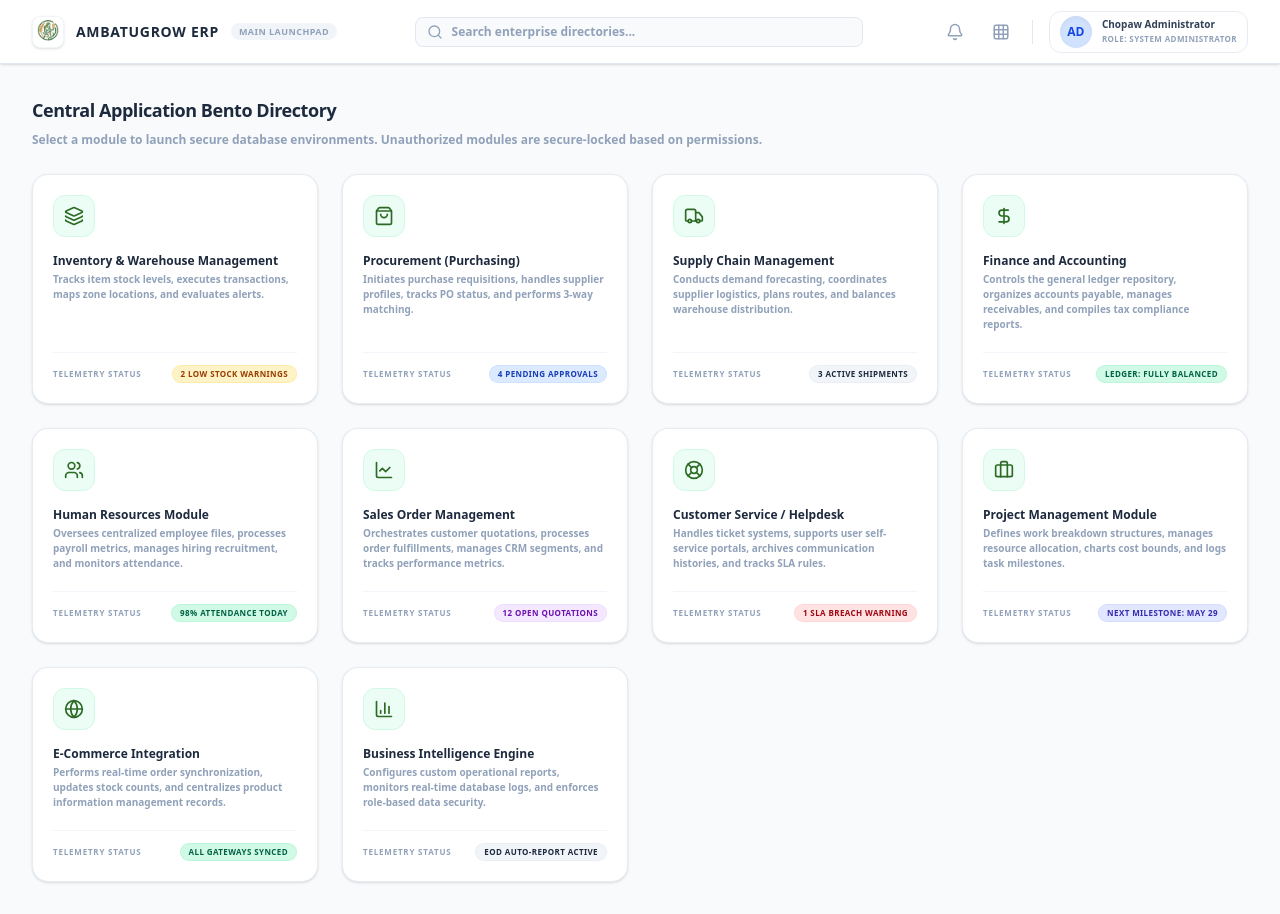
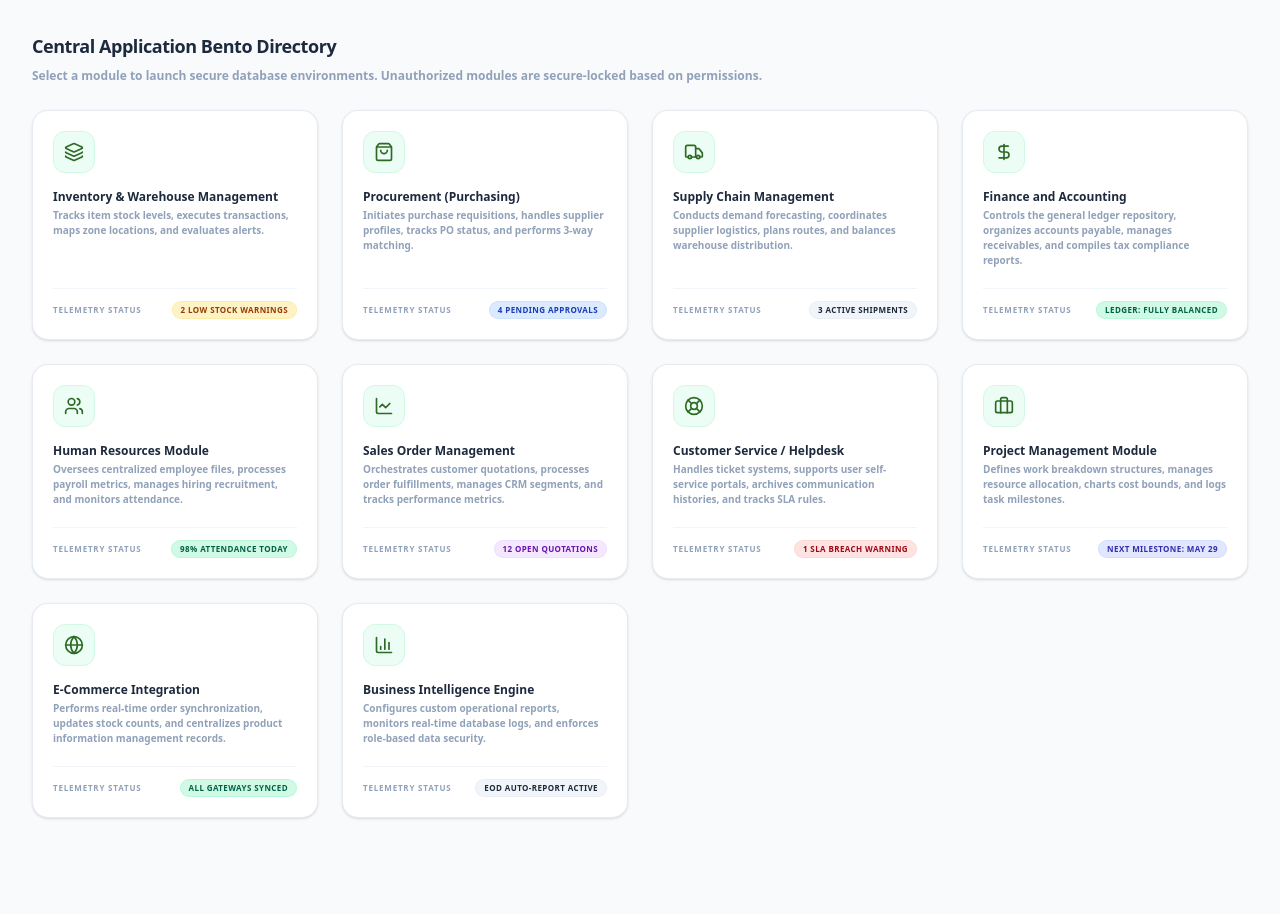
Before and after one commit to CardboardB0X/AmbatuGrow, a Next.js app: page / in a window 1280 px wide. Both pictures are taken after typing "Sample", "Sample123" into the empty fields and a click on the button "SIGN IN TO TERMINAL". After the commit the page ends 850 px from the top, so only its background shows below. Built offline with nearby package versions, Linux system fonts and the light colour scheme.

Commit message:
fix: Resolve collapsible sidebar layout bug, merge launchpad inside shell layout, and add user profile avatar button in sidebar

```diff
--- a/components/CentralLaunchpad.tsx
+++ b/components/CentralLaunchpad.tsx
@@ -1,8 +1,7 @@
 'use client';
 
-import React, { useState, useEffect } from 'react';
+import React, { useState } from 'react';
 import { useRouter } from 'next/navigation';
-import Image from 'next/image';
 import { useInventory } from '../context/InventoryContext';
 import {
   Layers,
@@ -16,10 +15,6 @@ import {
   Globe,
   BarChart3,
   Lock,
-  Search,
-  Bell,
-  Grid,
-  LogOut,
   Loader2
 } from 'lucide-react';
 
@@ -29,36 +24,20 @@ interface ModuleCard {
   description: string;
   icon: React.ElementType;
   telemetryText: string;
-  telemetryColor: string; // Tailwind bg class
-  allowedRoles: string[]; // roles that can access this card
-  routePath?: string;
-  action?: () => void;
+  telemetryColor: string;
+  allowedRoles: string[];
 }
 
 export default function CentralLaunchpad() {
   const router = useRouter();
   const {
-    setIsAuthenticated,
     userRole,
-    setUserRole,
-    setCurrentView
+    setCurrentView,
+    searchQuery
   } = useInventory();
 
-  const [searchQuery, setSearchQuery] = useState('');
   const [loadingModule, setLoadingModule] = useState<string | null>(null);
-  const [showRoleDropdown, setShowRoleDropdown] = useState(false);
   const [successToast, setSuccessToast] = useState<string | null>(null);
-
-  // Close dropdown on click outside
-  useEffect(() => {
-    const handleClose = () => setShowRoleDropdown(false);
-    window.addEventListener('click', handleClose);
-    return () => window.removeEventListener('click', handleClose);
-  }, []);
-
-  const handleSignOut = () => {
-    setIsAuthenticated(false);
-  };
 
   const handleLaunchModule = (mod: ModuleCard) => {
     setLoadingModule(mod.title);
@@ -176,7 +155,7 @@ export default function CentralLaunchpad() {
   );
 
   return (
-    <div className="min-h-screen bg-slate-50 flex flex-col font-sans select-none relative">
+    <div className="flex-1 bg-slate-50 flex flex-col font-sans select-none relative overflow-y-auto min-h-0">
 
       {/* ── FULL SCREEN ROUTE LOADER SIMULATION ── */}
       {loadingModule && (
@@ -202,130 +181,6 @@ export default function CentralLaunchpad() {
           </div>
         </div>
       )}
-
-      {/* ── TOP NAVIGATION HEADER BAR ── */}
-      <header className="h-16 bg-white border-b border-slate-200 px-8 flex items-center justify-between flex-shrink-0 z-30 sticky top-0 shadow-sm">
-
-        {/* Left Area: branding */}
-        <div className="flex items-center gap-3">
-          <div className="w-8 h-8 bg-white rounded-lg shadow-sm border border-slate-100 p-1 flex items-center justify-center shrink-0">
-            <Image
-              src="/logo.png"
-              alt="Logo"
-              width={24}
-              height={24}
-              className="object-contain"
-            />
-          </div>
-
-          <h2 className="text-sm font-black text-slate-800 tracking-wider">
-            AMBATUGROW ERP
-          </h2>
-          <span className="text-[9px] font-extrabold text-slate-400 bg-slate-100 px-2 py-0.5 rounded-full uppercase tracking-wider">
-            Main Launchpad
-          </span>
-        </div>
-
-        {/* Middle Area: Wide Command Search */}
-        <div className="flex-1 max-w-md mx-6 relative">
-          <div className="absolute inset-y-0 left-0 pl-3 flex items-center pointer-events-none text-slate-400">
-            <Search className="w-4 h-4" />
-          </div>
-          <input
-            type="text"
-            value={searchQuery}
-            onChange={(e) => setSearchQuery(e.target.value)}
-            placeholder="Search enterprise directories..."
-            className="w-full pl-9 pr-4 py-1.5 text-xs bg-slate-50 border border-slate-200 rounded-lg focus:outline-none focus:ring-2 focus:ring-[#2D6A24]/20 focus:border-[#2D6A24] focus:bg-white placeholder-slate-400 font-semibold text-slate-600 transition-all"
-          />
-        </div>
-
-        {/* Right Area: Profile / Roles */}
-        <div className="flex items-center gap-4">
-
-          {/* Icons */}
-          <button className="p-1.5 text-slate-400 hover:text-slate-600 hover:bg-slate-50 rounded-lg transition-colors cursor-pointer">
-            <Bell className="w-4.5 h-4.5" />
-          </button>
-
-          <button className="p-1.5 text-slate-400 hover:text-slate-600 hover:bg-slate-50 rounded-lg transition-colors cursor-pointer">
-            <Grid className="w-4.5 h-4.5" />
-          </button>
-
-          <div className="h-6 w-px bg-slate-200"></div>
-
-          {/* User profile capsule with dropdown */}
-          <div className="relative">
-            <button
-              onClick={(e) => {
-                e.stopPropagation();
-                setShowRoleDropdown(!showRoleDropdown);
-              }}
-              className="flex items-center gap-2.5 p-1 px-2.5 hover:bg-slate-50 border border-slate-200/80 rounded-xl transition-all cursor-pointer text-left focus:outline-none"
-            >
-              <div className="w-8 h-8 rounded-full bg-[#D1E2FF] shrink-0 shadow-inner flex items-center justify-center font-black text-xs text-blue-700">
-                AD
-              </div>
-              <div className="hidden sm:block">
-                <div className="text-[10px] font-black text-slate-700 leading-tight">
-                  Chopaw Administrator
-                </div>
-                <div className="text-[8px] font-bold text-slate-400 uppercase tracking-wider mt-0.5">
-                  Role: {userRole}
-                </div>
-              </div>
-            </button>
-
-            {/* Role Switcher Dropdown */}
-            {showRoleDropdown && (
-              <div className="absolute right-0 mt-2 w-52 bg-white border border-slate-200 rounded-xl shadow-xl z-50 py-1.5 overflow-hidden animate-fade-in">
-                <span className="block px-3.5 py-1 text-[8px] font-black text-slate-400 uppercase tracking-widest border-b border-slate-100">
-                  Switch Active Role
-                </span>
-
-                <button
-                  onClick={() => setUserRole('System Administrator')}
-                  className={`w-full text-left px-3.5 py-2 text-xs font-bold transition-colors cursor-pointer ${
-                    userRole === 'System Administrator' ? 'text-[#2D6A24] bg-emerald-50/50' : 'text-slate-600 hover:bg-slate-50'
-                  }`}
-                >
-                  System Administrator
-                </button>
-
-                <button
-                  onClick={() => setUserRole('Inventory Officer')}
-                  className={`w-full text-left px-3.5 py-2 text-xs font-bold transition-colors cursor-pointer ${
-                    userRole === 'Inventory Officer' ? 'text-[#2D6A24] bg-emerald-50/50' : 'text-slate-600 hover:bg-slate-50'
-                  }`}
-                >
-                  Inventory Officer
-                </button>
-
-                <button
-                  onClick={() => setUserRole('Procurement Officer')}
-                  className={`w-full text-left px-3.5 py-2 text-xs font-bold transition-colors cursor-pointer ${
-                    userRole === 'Procurement Officer' ? 'text-[#2D6A24] bg-emerald-50/50' : 'text-slate-600 hover:bg-slate-50'
-                  }`}
-                >
-                  Procurement Officer
-                </button>
-
-                <div className="h-px bg-slate-100 my-1"></div>
-
-                <button
-                  onClick={handleSignOut}
-                  className="w-full text-left px-3.5 py-2 text-xs font-bold text-red-600 hover:bg-red-50 transition-colors cursor-pointer flex items-center gap-2"
-                >
-                  <LogOut className="w-3.5 h-3.5" />
-                  <span>Sign Out</span>
-                </button>
-              </div>
-            )}
-          </div>
-
-        </div>
-
-      </header>
 
       {/* ── BENTO GRID CONTAINER ── */}
       <main className="flex-1 p-8 overflow-y-auto">
--- a/components/Header.tsx
+++ b/components/Header.tsx
@@ -13,6 +13,7 @@ export default function Header() {
 
   const {
     activeTab,
+    currentView,
     searchQuery,
     setSearchQuery,
     items,
@@ -60,6 +61,10 @@ export default function Header() {
         default:
           return 'Procurement Control Center';
       }
+    }
+
+    if (currentView === 'launchpad') {
+      return 'Central Application Launchpad';
     }
 
     switch (activeTab) {
```
